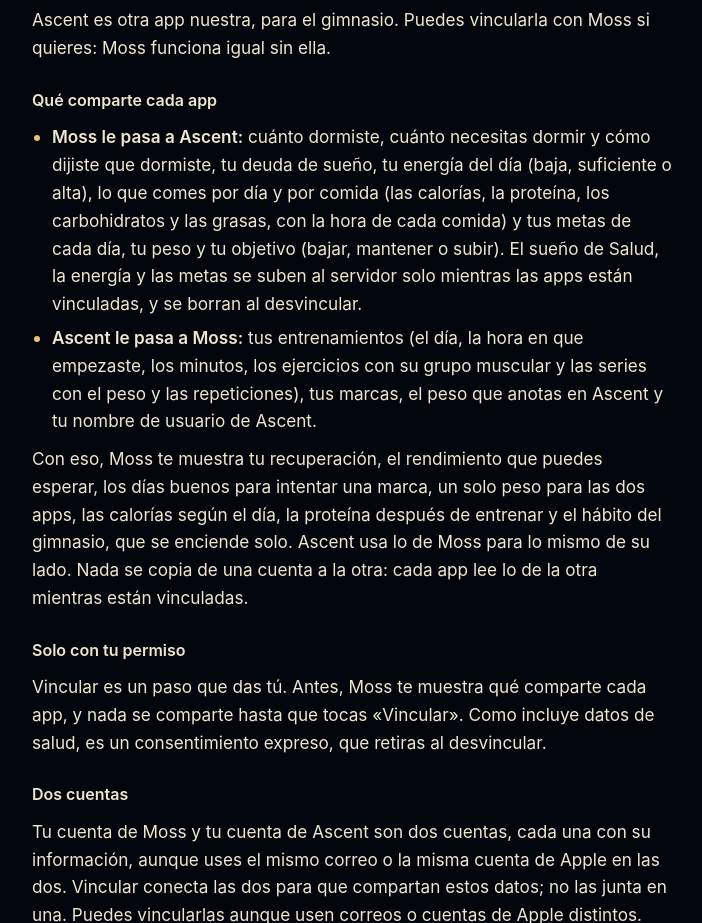
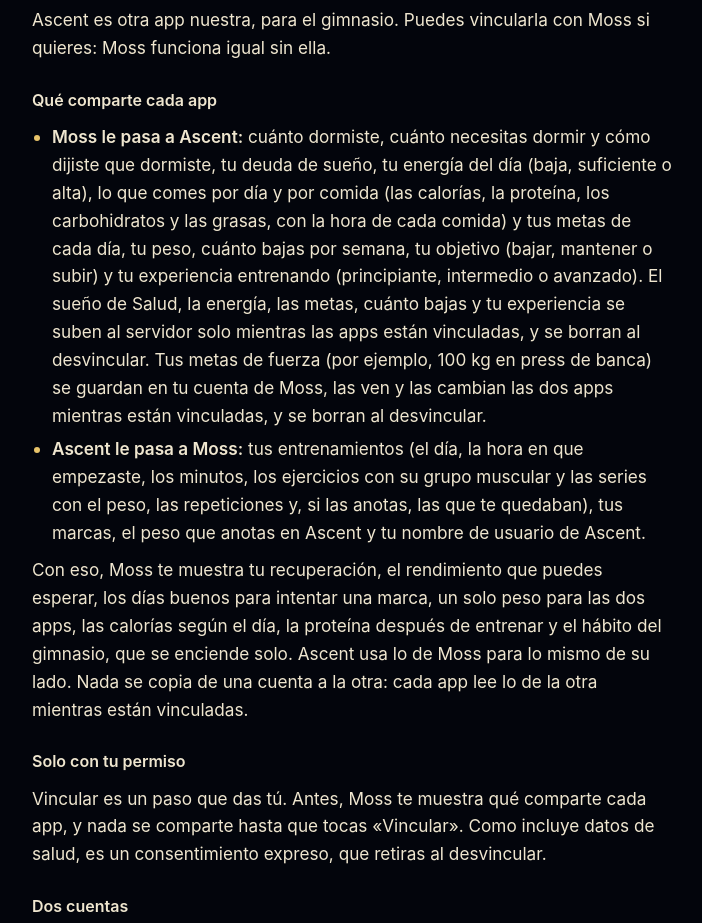
Before and after one commit to condezuzu/moss-app, a plain HTML site: page privacidad/index.html in a window 1280 px wide. Shown: the part 4365-5288 px from the top of the page, without its empty margins (288-990 px from the left). Drawn offline with Linux system fonts and the light colour scheme.

Commit message:
Privacidad: las repeticiones de sobra que pasa Ascent, cuánto bajas por semana y tu experiencia que pasa Moss, y las metas de fuerza, en es y en.

```diff
--- a/privacidad/index.html
+++ b/privacidad/index.html
@@ -100,8 +100,8 @@
       <p>Ascent es otra app nuestra, para el gimnasio. Puedes vincularla con Moss si quieres: Moss funciona igual sin ella.</p>
       <h3>Qué comparte cada app</h3>
       <ul>
-        <li><strong>Moss le pasa a Ascent:</strong> cuánto dormiste, cuánto necesitas dormir y cómo dijiste que dormiste, tu deuda de sueño, tu energía del día (baja, suficiente o alta), lo que comes por día y por comida (las calorías, la proteína, los carbohidratos y las grasas, con la hora de cada comida) y tus metas de cada día, tu peso y tu objetivo (bajar, mantener o subir). El sueño de Salud, la energía y las metas se suben al servidor solo mientras las apps están vinculadas, y se borran al desvincular.</li>
-        <li><strong>Ascent le pasa a Moss:</strong> tus entrenamientos (el día, la hora en que empezaste, los minutos, los ejercicios con su grupo muscular y las series con el peso y las repeticiones), tus marcas, el peso que anotas en Ascent y tu nombre de usuario de Ascent.</li>
+        <li><strong>Moss le pasa a Ascent:</strong> cuánto dormiste, cuánto necesitas dormir y cómo dijiste que dormiste, tu deuda de sueño, tu energía del día (baja, suficiente o alta), lo que comes por día y por comida (las calorías, la proteína, los carbohidratos y las grasas, con la hora de cada comida) y tus metas de cada día, tu peso, cuánto bajas por semana, tu objetivo (bajar, mantener o subir) y tu experiencia entrenando (principiante, intermedio o avanzado). El sueño de Salud, la energía, las metas, cuánto bajas y tu experiencia se suben al servidor solo mientras las apps están vinculadas, y se borran al desvincular. Tus metas de fuerza (por ejemplo, 100 kg en press de banca) se guardan en tu cuenta de Moss, las ven y las cambian las dos apps mientras están vinculadas, y se borran al desvincular.</li>
+        <li><strong>Ascent le pasa a Moss:</strong> tus entrenamientos (el día, la hora en que empezaste, los minutos, los ejercicios con su grupo muscular y las series con el peso, las repeticiones y, si las anotas, las que te quedaban), tus marcas, el peso que anotas en Ascent y tu nombre de usuario de Ascent.</li>
       </ul>
       <p>Con eso, Moss te muestra tu recuperación, el rendimiento que puedes esperar, los días buenos para intentar una marca, un solo peso para las dos apps, las calorías según el día, la proteína después de entrenar y el hábito del gimnasio, que se enciende solo. Ascent usa lo de Moss para lo mismo de su lado. Nada se copia de una cuenta a la otra: cada app lee lo de la otra mientras están vinculadas.</p>
       <h3>Solo con tu permiso</h3>
```
Also changed, not shown: en/privacy/index.html (+2 -2 lines).
